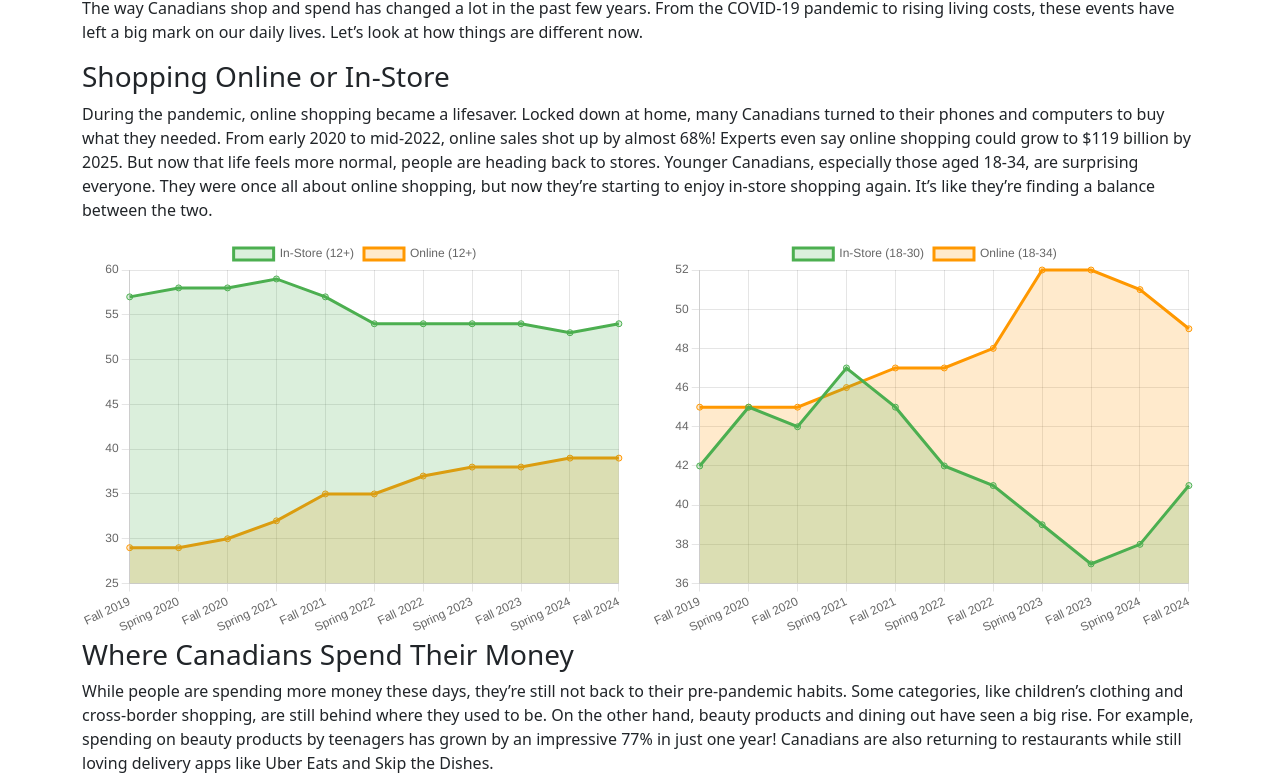
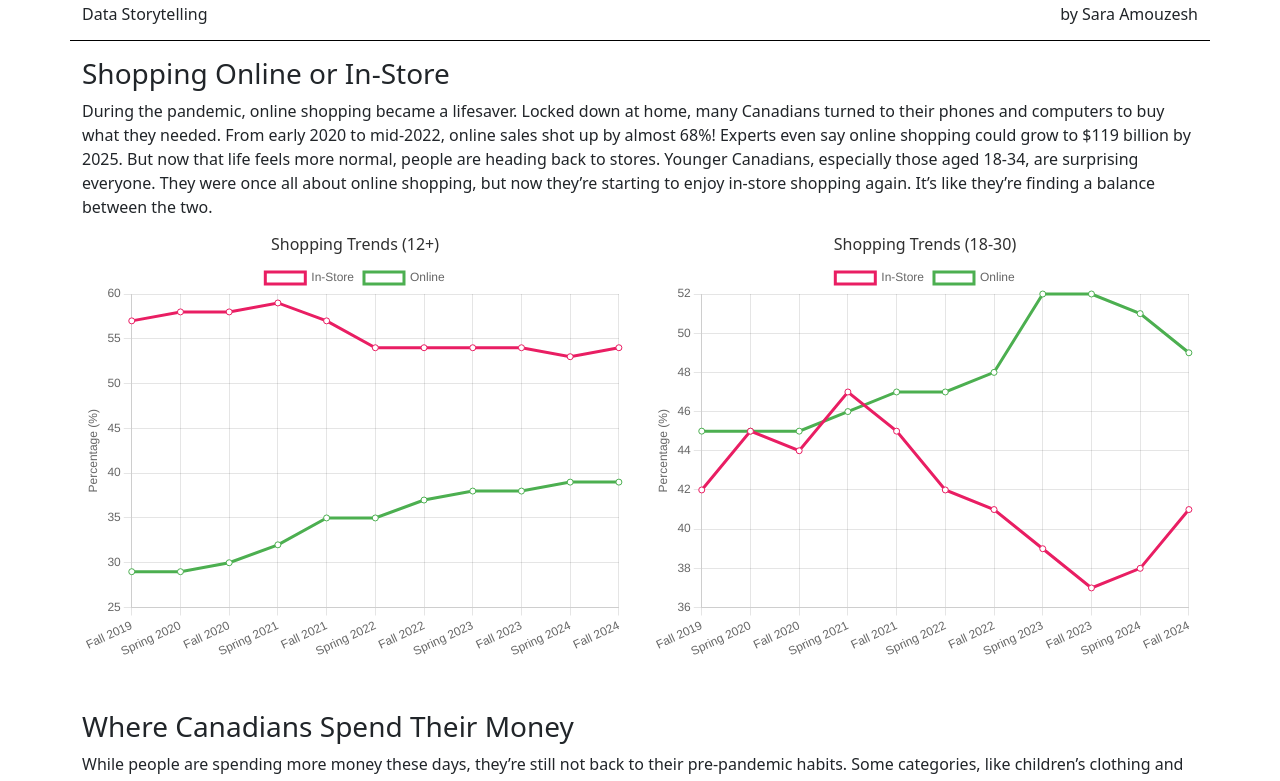
Before and after one commit to sawrah/spending-trend, a plain HTML site: page index.html in a window 1280 px wide. Shown: the part 108-889 px from the top of the page. Drawn offline with nearby package versions, Linux system fonts and the light colour scheme.

Commit message:
style added

```diff
--- a/index.html
+++ b/index.html
@@ -25,13 +25,18 @@
 <body>
     <div class="container">
         <div class="row">
-            <div class="col-12">
-                <h1>How Shopping Habits in Canada Have Changed Over the Years </h1>
-                <p>The way Canadians shop and spend has changed a lot in the past few years. From the COVID-19 pandemic
-                    to rising living costs, these events have left a big mark on our daily lives. Let’s look at how
-                    things are different now.</p>
+            <div class="col-12 mt-5">
+                <h1>How Canadian Shopping Habits Changed After COVID-19</h1>
+                <div class="row">
+                    <div class="col-md-6 col-sm-12 sub-header">
+                        <h6> Data Storytelling </h6>
                     </div>
-            <div class="col-12">
+                    <div class="col-md-6 col-sm-12 text-md-end sub-header">
+                        <h6> by Sara Amouzesh </h6>
+                    </div>
+                </div>
+            </div>
+            <div class="col-12 mt-3">
                 <h3>Shopping Online or In-Store</h3>
                 <p>During the pandemic, online shopping became a lifesaver. Locked down at home, many Canadians turned
                     to their phones and computers to buy what they needed. From early 2020 to mid-2022, online sales
@@ -43,9 +48,11 @@
                     the two.</p>
                 <div class="row">
                     <div class="col-md-6">
+                        <h6 id="graph-title">Shopping Trends (12+)</h6>
                         <canvas id="shoppingTrends12Plus" style="width: 100%; height: 400px;"></canvas>
                     </div>
                     <div class="col-md-6">
+                        <h6 id="graph-title">Shopping Trends (18-30)</h6>
                         <canvas id="shoppingTrends18To34" style="width: 100%; height: 400px;"></canvas>
                     </div>
                 </div>
@@ -57,20 +64,30 @@
                             labels: ['Fall 2019', 'Spring 2020', 'Fall 2020', 'Spring 2021', 'Fall 2021', 'Spring 2022', 'Fall 2022', 'Spring 2023', 'Fall 2023', 'Spring 2024', 'Fall 2024'],
                             datasets: [
                                 {
-                                    label: 'In-Store (12+)',
+                                    label: 'In-Store',
                                     data: [57, 58, 58, 59, 57, 54, 54, 54, 54, 53, 54],
-                                    borderColor: '#4CAF50',
-                                    backgroundColor: 'rgba(76, 175, 80, 0.2)',
-                                    fill: true,
+                                    borderColor: '#E91E63',
+                                    backgroundColor: '#ffffff',
+                                    fill: false,
                                 },
                                 {
-                                    label: 'Online (12+)',
+                                    label: 'Online',
                                     data: [29, 29, 30, 32, 35, 35, 37, 38, 38, 39, 39],
-                                    borderColor: '#FF9800',
-                                    backgroundColor: 'rgba(255, 152, 0, 0.2)',
-                                    fill: true,
+                                    borderColor: '#4CAF50',
+                                    backgroundColor: '#ffffff',
+                                    fill: false,
                                 }
                             ]
+                        },
+                        options: {
+                            scales: {
+                                y: {
+                                    title: {
+                                        display: true,
+                                        text: 'Percentage (%)',
+                                    }
+                                }
+                            }
                         }
                     });
 
@@ -81,24 +98,36 @@
                             labels: ['Fall 2019', 'Spring 2020', 'Fall 2020', 'Spring 2021', 'Fall 2021', 'Spring 2022', 'Fall 2022', 'Spring 2023', 'Fall 2023', 'Spring 2024', 'Fall 2024'],
                             datasets: [
                                 {
-                                    label: 'In-Store (18-30)',
+                                    label: 'In-Store',
                                     data: [42, 45, 44, 47, 45, 42, 41, 39, 37, 38, 41],
-                                    borderColor: '#4CAF50',
-                                    backgroundColor: 'rgba(76, 175, 80, 0.2)',
-                                    fill: true,
+                                    borderColor: '#E91E63',
+                                    backgroundColor: '#ffffff',
+                                    fill: false,
                                 },
                                 {
-                                    label: 'Online (18-34)',
+                                    label: 'Online',
                                     data: [45, 45, 45, 46, 47, 47, 48, 52, 52, 51, 49],
-                                    borderColor: '#FF9800',
-                                    backgroundColor: 'rgba(255, 152, 0, 0.2)',
-                                    fill: true,
+                                    borderColor: '#4CAF50',
+                                    backgroundColor: '#ffffff',
+                                    fill: false,
                                 }
                             ]
+                        },
+                        options: {
+                            scales: {
+                                y: {
+                                    title: {
+                                        display: true,
+                                        text: 'Percentage (%)',
+                                    }
+                                }
+                            }
                         }
                     });
                 </script>
-                <div class="col-12">
+
+            </div>
+            <div class="col-12 mt-5">
                 <h3>Where Canadians Spend Their Money</h3>
                 <p>While people are spending more money these days, they’re still not back to their pre-pandemic
                     habits. Some categories, like children’s clothing and cross-border shopping, are still behind
@@ -121,7 +150,7 @@
                                     data: [107, 100, 82, 97, 109, 111],
                                     borderColor: '#4CAF50',
                                     backgroundColor: 'rgba(76, 175, 80, 0.2)',
-                                        fill: true,
+                                    fill: false,
                                 },
                                 {
                                     label: 'Books',
@@ -154,12 +183,6 @@
                                 },
                             },
                             scales: {
-                                    x: {
-                                        title: {
-                                            display: true,
-                                            text: 'Categories',
-                                        }
-                                    },
                                 y: {
                                     title: {
                                         display: true,
@@ -172,13 +195,17 @@
                 </script>
             </div>
 
+            <div class="col-12 mt-5">
+                <h3>How Rising Costs Affect Shopping</h3>
+                <p>The rising cost of living continues to change how Canadians shop. Grocery bills have gone up by
+                    4% in
+                    the past two years, but not everyone is affected equally. Lower-income households have seen
+                    their
+                    grocery spending rise by 7%, while wealthier families experienced only a 1% increase.
 
-            </div>
-            <div class="col-12">
-                <h3>How Rising Costs Affect Shopping</h3>
-                <p>The rising cost of living continues to change how Canadians shop. Grocery bills have gone up by 4% in the past two years, but not everyone is affected equally. Lower-income households have seen their grocery spending rise by 7%, while wealthier families experienced only a 1% increase.
-
-                    This shows how inflation impacts lower-income families more, making it harder for them to manage their budgets. Many Canadians are turning to budget-friendly options and cutting back on non-essential items.</p>
+                    This shows how inflation impacts lower-income families more, making it harder for them to manage
+                    their budgets. Many Canadians are turning to budget-friendly options and cutting back on
+                    non-essential items.</p>
                 <canvas id="grocerySpending" style="width: 100%; height: 400px;"></canvas>
                 <script>
                     const groceryCtx = document.getElementById('grocerySpending').getContext('2d');
@@ -190,17 +217,22 @@
                                 {
                                     label: 'Income <$60k',
                                     data: [143, 153],
-                                    backgroundColor: '#FF9800',
+                                    borderColor: '#2196F3',
+                                    backgroundColor: 'rgba(33, 150, 243, 0.2)',
                                 },
                                 {
                                     label: 'All 12+',
                                     data: [181, 188],
-                                    backgroundColor: '#4CAF50',
+                                    borderColor: '#E91E63',
+                                    backgroundColor: 'rgba(233, 30, 99, 0.2)',
+                                    fill: true,
                                 },
                                 {
                                     label: 'Income >$150k',
                                     data: [217, 218],
-                                    backgroundColor: '#2196F3',
+                                    borderColor: '#FF9800',
+                                    backgroundColor: 'rgba(255, 152, 0, 0.2)',
+                                    fill: true,
                                 }
                             ]
                         },
@@ -216,7 +248,6 @@
                                     stacked: true,
                                     title: {
                                         display: true,
-                                        text: 'Year',
                                     }
                                 },
                                 y: {
@@ -231,7 +262,22 @@
                     });
                 </script>
             </div>
+            <div class="col-12 mt-5 mb-5">
+                <h3>Conclusion</h3>
+                <p>The way Canadians shop has changed dramatically in just a few years, influenced by global events
+                    and
+                    economic challenges. Online shopping remains a big trend, but in-store visits are making a
+                    comeback.
+                    Spending habits are shifting, with some categories like dining out and beauty products on the
+                    rise,
+                    while others, like travel and children’s clothing, are slower to recover.
 
+                    At the same time, rising costs are forcing many Canadians to think carefully about their
+                    budgets,
+                    especially those in lower-income households. The future of shopping in Canada will likely
+                    continue
+                    to evolve, but one thing is clear: Canadians are adapting to find a balance that works for them.
+                </p>
             </div>
         </div>
 </body>
--- a/style.css
+++ b/style.css
@@ -0,0 +1,14 @@
+#graph-title{
+    text-align: center;
+    font-weight: 400;
+    color: #303030;
+}
+.sub-header{
+    padding: 0.5rem 0;
+    border-bottom: 1px solid #000;
+    border-top: 1px solid #000;
+}
+h1{
+    text-align: center;
+    font-family:Georgia, 'Times New Roman', Times, serif
+}
```
Lines whose indentation alone changed are shown as unchanged.
